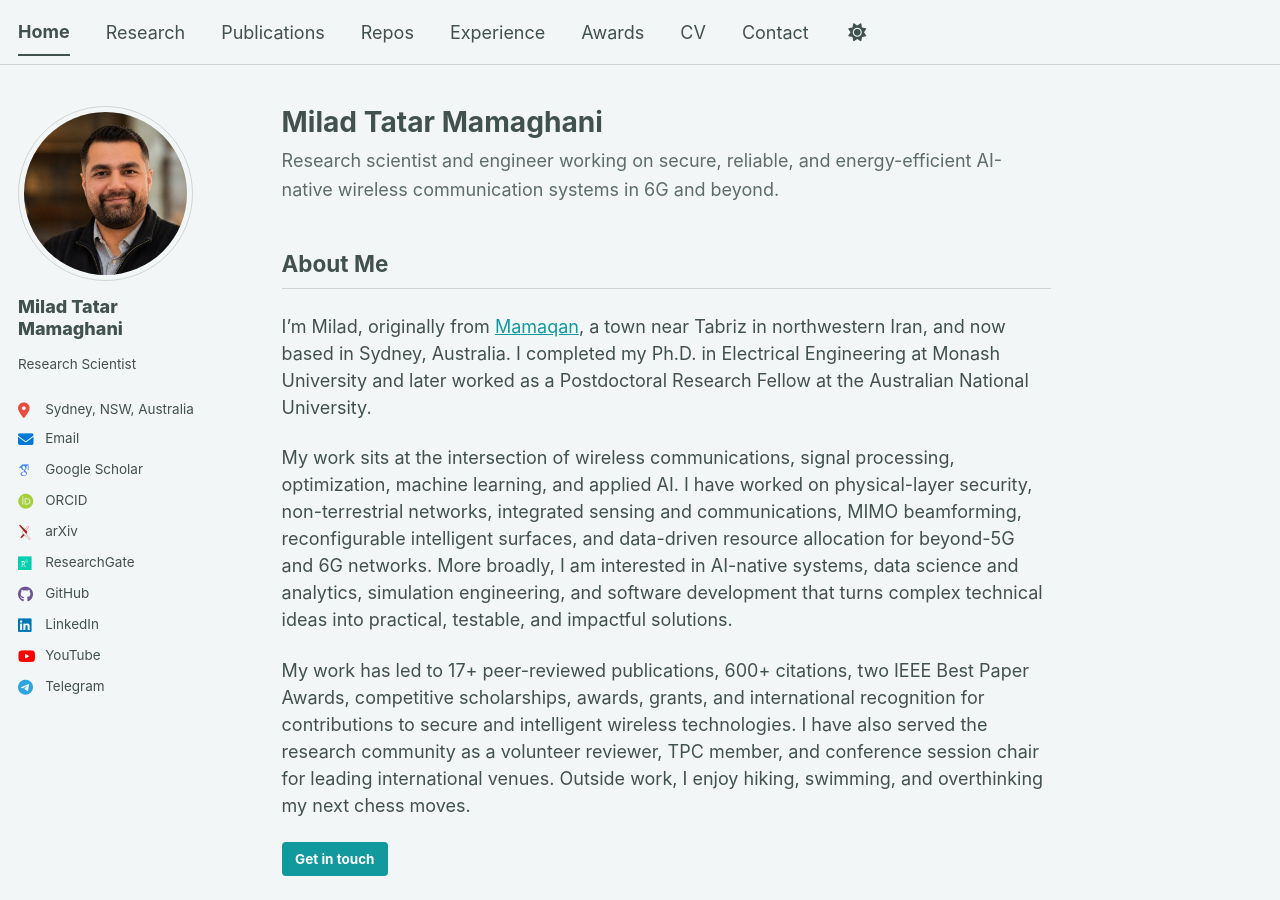
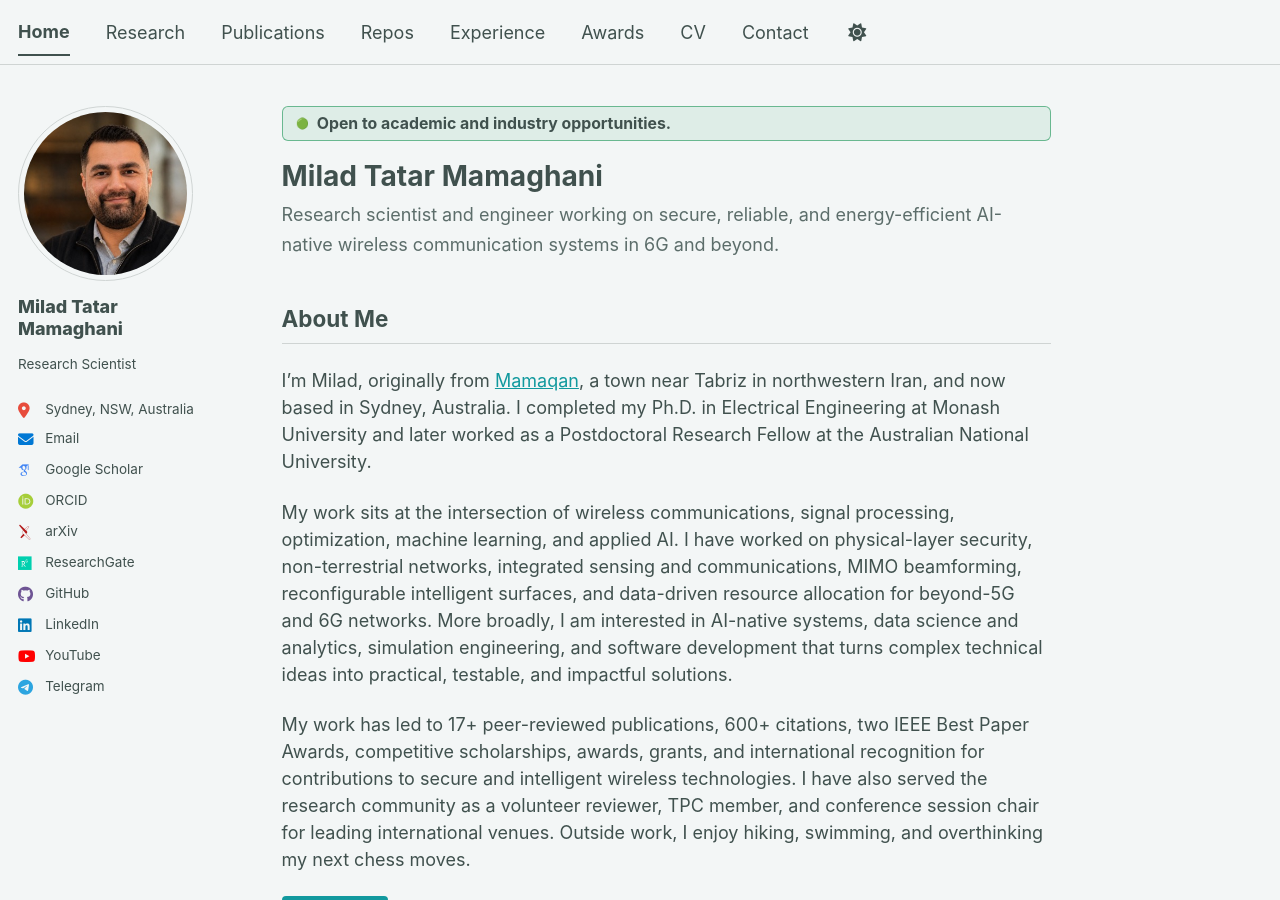
Before and after one commit to miladtm94/miladtm94.github.io, a Jekyll site: the page built from _pages/about.md, in a window 1280 px wide and 900 px high. Built offline with Jekyll 4.4.1, drawn with Linux system fonts in a browser that asks for light colours; some web fonts are replaced.

Commit message:
Minor updates

```diff
--- a/_pages/about.md
+++ b/_pages/about.md
@@ -7,10 +7,10 @@ redirect_from:
   - /about.html
 ---
 
-<!-- <div class="about__announcement">
+<div class="about__announcement">
   <span class="about__announcement-icon">🟢</span>
   <span><strong>Open to academic and industry opportunities.</strong></span>
-</div> -->
+</div>
 
 # Milad Tatar Mamaghani
 
```
